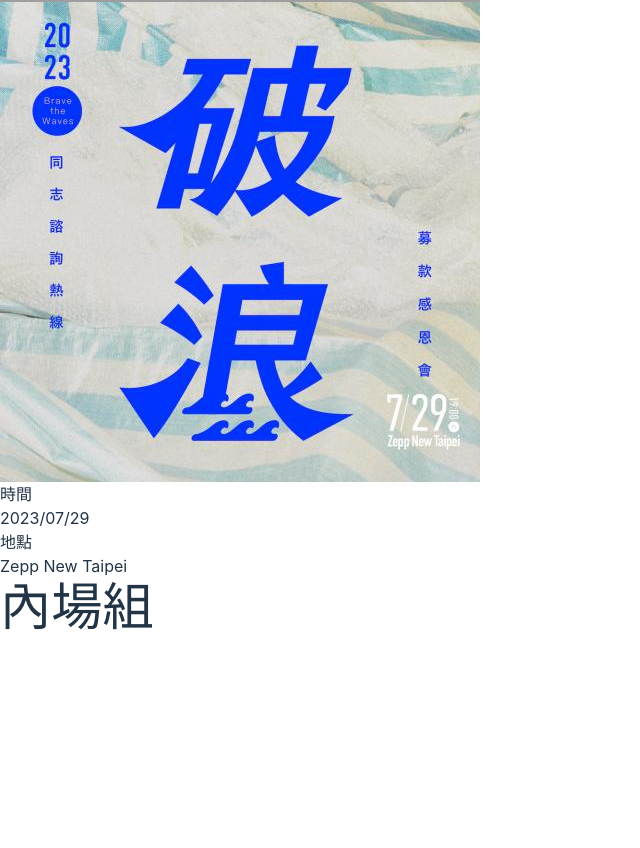
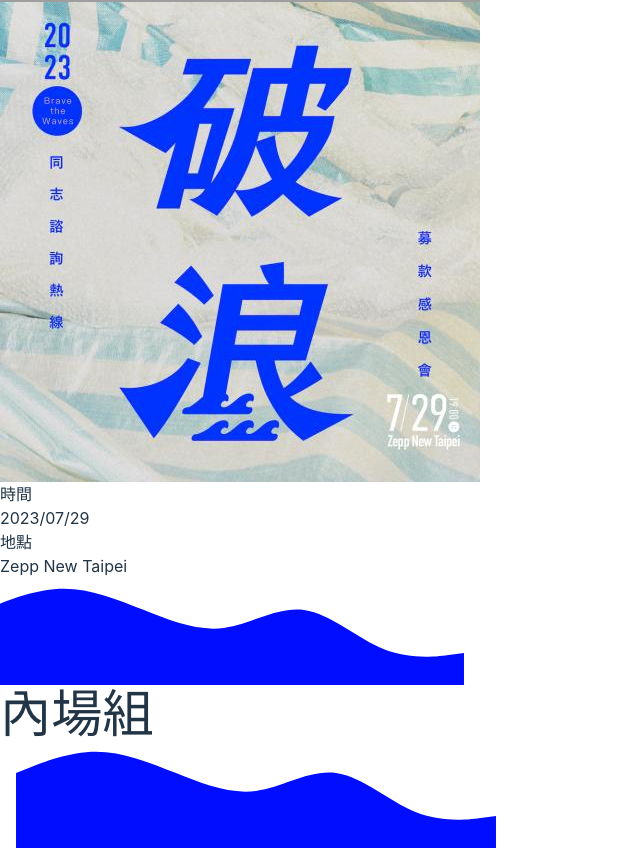
Before and after one commit to Russelllin7789/hotline-seat, a Vue app: page / in a window 1280 px wide. Shown: the part 268-1116 px from the top of the page, without its empty margins (0-640 px from the left). Before the commit the page ends 905 px from the top, so only its background shows below. Built offline with nearby package versions, Linux system fonts and the light colour scheme; grey boxes are pictures that could not be loaded.

Commit message:
fulfill the wavy intro section

```diff
--- a/src/components/SeatSection.vue
+++ b/src/components/SeatSection.vue
@@ -1,9 +1,57 @@
 <template>
   <div class="my-16">
     <section class="flex items-center justify-center">
-      <h1 class="text-3xl font-bold hover:text-[#000dff]">內場組</h1>
+      <div class="w-[30vw] max-w-[200px] wave relative">
+        <img :src="Wave" alt="wave-icon" />
+      </div>
+      <h1 class="text-3xl font-bold hover:text-[#000dff] mx-6">內場組</h1>
+      <div class="w-[30vw] max-w-[200px] wave-reverse relative">
+        <img :src="Wave" alt="wave-icon" class="-scale-x-100" />
+      </div>
     </section>
   </div>
 </template>
 
-<script setup></script>
+<script setup lang="ts">
+import Wave from "../assets/wave.svg";
+</script>
+
+<style scoped>
+.wave {
+  animation-name: wavy;
+  animation-iteration-count: infinite;
+  animation-timing-function: linear;
+  animation-duration: 1.5s;
+}
+
+.wave-reverse {
+  animation-name: reverse;
+  animation-iteration-count: infinite;
+  animation-timing-function: linear;
+  animation-duration: 1.5s;
+}
+
+@keyframes wavy {
+  0% {
+    transform: translateX(0);
+  }
+  50% {
+    transform: translateX(-5%);
+  }
+  100% {
+    transform: translateX(-10%);
+  }
+}
+
+@keyframes reverse {
+  0% {
+    transform: translateX(0);
+  }
+  50% {
+    transform: translateX(5%);
+  }
+  100% {
+    transform: translateX(10%);
+  }
+}
+</style>
```
Also changed, not shown: public/water-png.webp (deleted), src/assets/wave.svg (added).
